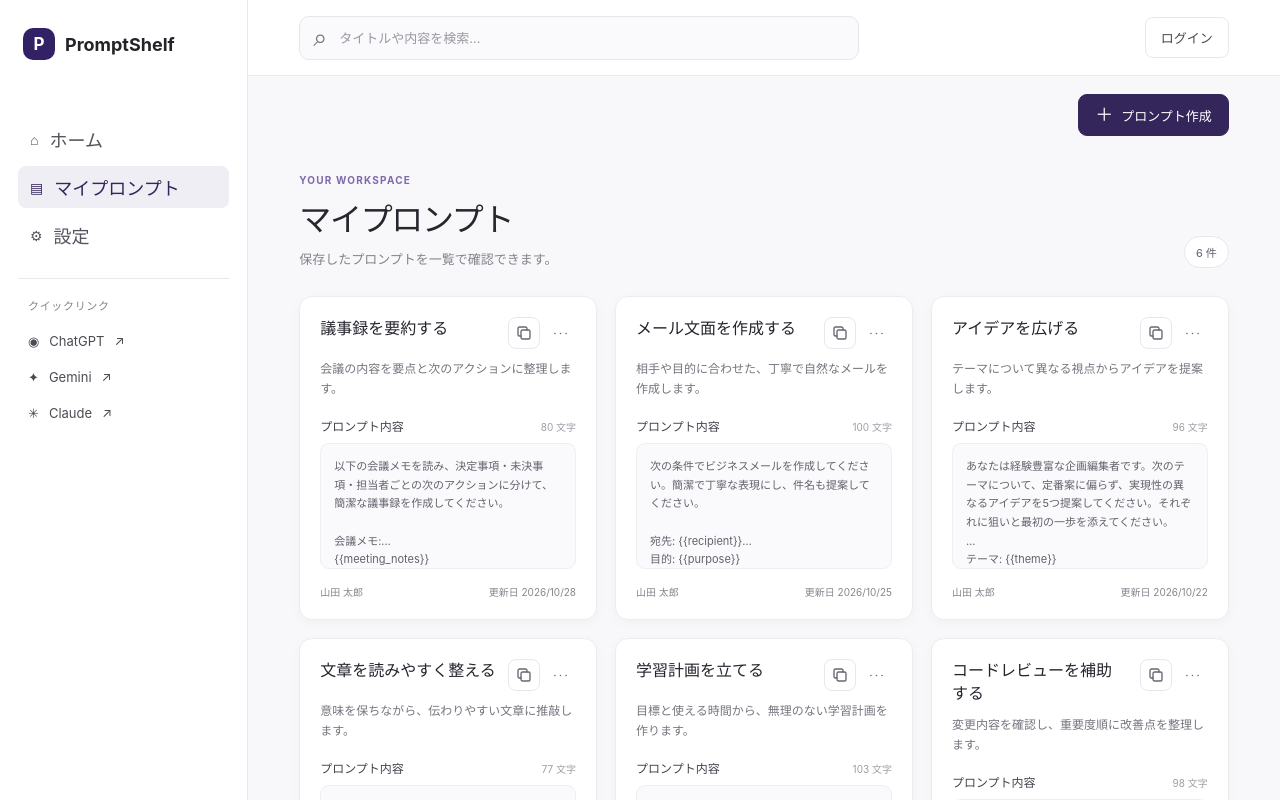
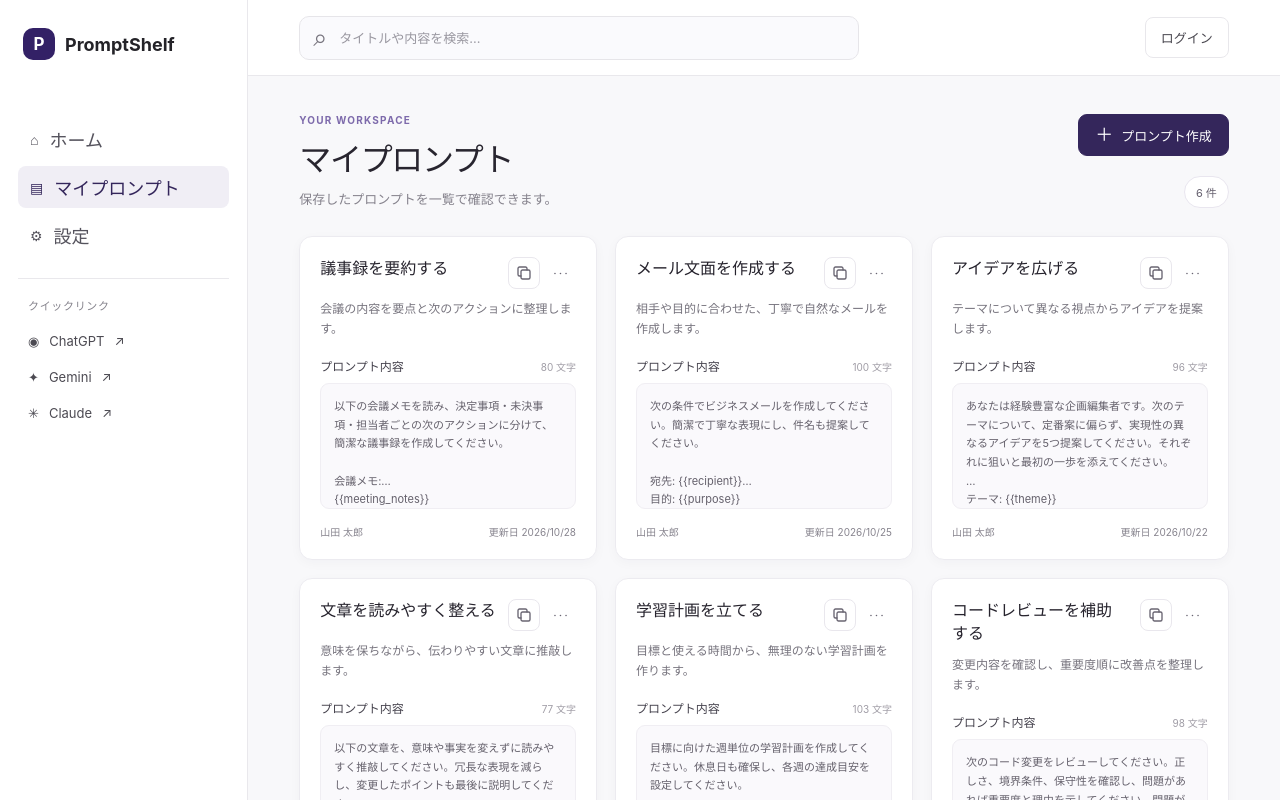
Before and after one commit to yokota-dev-app/graduation_project_app, a React (Vite) app in the folder frontend/: page /mypage in a window 1280 px wide. Shown: the top 800 px of the page. Built offline with nearby package versions, Linux system fonts and the light colour scheme; no server answers.

Commit message:
feat: modify prompt creation button location

```diff
--- a/frontend/src/layouts/DashboardLayout.module.css
+++ b/frontend/src/layouts/DashboardLayout.module.css
@@ -226,39 +226,6 @@
   font-size: 13px;
 }
 
-.workspaceActions {
-  display: flex;
-  justify-content: flex-end;
-  padding: 18px clamp(22px, 4vw, 56px) 0;
-}
-
-.createPromptButton {
-  display: inline-flex;
-  min-height: 42px;
-  align-items: center;
-  justify-content: center;
-  gap: 8px;
-  padding: 0 16px;
-  border: 1px solid #34265b;
-  border-radius: 9px;
-  background: #34265b;
-  color: #fff;
-  font-size: 13px;
-  font-weight: 650;
-  text-decoration: none;
-  transition: background 150ms ease, transform 150ms ease;
-}
-
-.createPromptButton:hover {
-  transform: translateY(-1px);
-  background: #463675;
-}
-
-.createPromptButton > span {
-  font-size: 18px;
-  line-height: 1;
-}
-
 .pageContent {
   width: 100%;
   max-width: 1500px;
--- a/frontend/src/layouts/DashboardLayout.tsx
+++ b/frontend/src/layouts/DashboardLayout.tsx
@@ -96,12 +96,6 @@ export default function DashboardLayout() {
         </header>
 
         {logoutError && <p className={styles.logoutError} role="alert">{logoutError}</p>}
-        <div className={styles.workspaceActions}>
-          <Link className={styles.createPromptButton} to="/mypage/create">
-            <span aria-hidden="true">＋</span>
-            プロンプト作成
-          </Link>
-        </div>
         <main className={styles.pageContent}>
           <Outlet context={searchQuery} />
         </main>
--- a/frontend/src/pages/mypage/MyPage.module.css
+++ b/frontend/src/pages/mypage/MyPage.module.css
@@ -4,10 +4,46 @@
 
 .pageHeading {
   display: flex;
-  align-items: flex-end;
+  align-items: stretch;
   justify-content: space-between;
   gap: 18px;
   margin-bottom: 28px;
+}
+
+.headingActions {
+  display: flex;
+  flex: 0 0 auto;
+  flex-direction: column;
+  align-self: stretch;
+  justify-content: space-between;
+  align-items: flex-end;
+}
+
+.createPromptButton {
+  display: inline-flex;
+  min-height: 42px;
+  align-items: center;
+  justify-content: center;
+  gap: 8px;
+  padding: 0 16px;
+  border: 1px solid #34265b;
+  border-radius: 9px;
+  background: #34265b;
+  color: #fff;
+  font-size: 13px;
+  font-weight: 650;
+  text-decoration: none;
+  transition: background 150ms ease, transform 150ms ease;
+}
+
+.createPromptButton:hover {
+  transform: translateY(-1px);
+  background: #463675;
+}
+
+.createPromptButton > span {
+  font-size: 18px;
+  line-height: 1;
 }
 
 .eyebrow {
--- a/frontend/src/pages/mypage/MyPage.tsx
+++ b/frontend/src/pages/mypage/MyPage.tsx
@@ -1,5 +1,5 @@
 import { useEffect, useMemo, useState } from 'react';
-import { useOutletContext } from 'react-router-dom';
+import { Link, useOutletContext } from 'react-router-dom';
 import { getMyPrompts } from '../../features/prompts/api';
 import PromptCard from '../../features/prompts/components/PromptCard';
 import type { Prompt } from '../../features/prompts/types';
@@ -47,9 +47,15 @@ export default function MyPage() {
           <h1 id="mypage-title">マイプロンプト</h1>
           <p className={styles.description}>保存したプロンプトを一覧で確認できます。</p>
         </div>
-        {!loading && !error && (
-          <span className={styles.promptCount}>{filteredPrompts.length} 件</span>
-        )}
+        <div className={styles.headingActions}>
+          <Link className={styles.createPromptButton} to="/mypage/create">
+            <span aria-hidden="true">＋</span>
+            プロンプト作成
+          </Link>
+          {!loading && !error && (
+            <span className={styles.promptCount}>{filteredPrompts.length} 件</span>
+          )}
+        </div>
       </div>
 
       {loading && <p className={styles.statusMessage} role="status">プロンプトを読み込み中...</p>}
```
